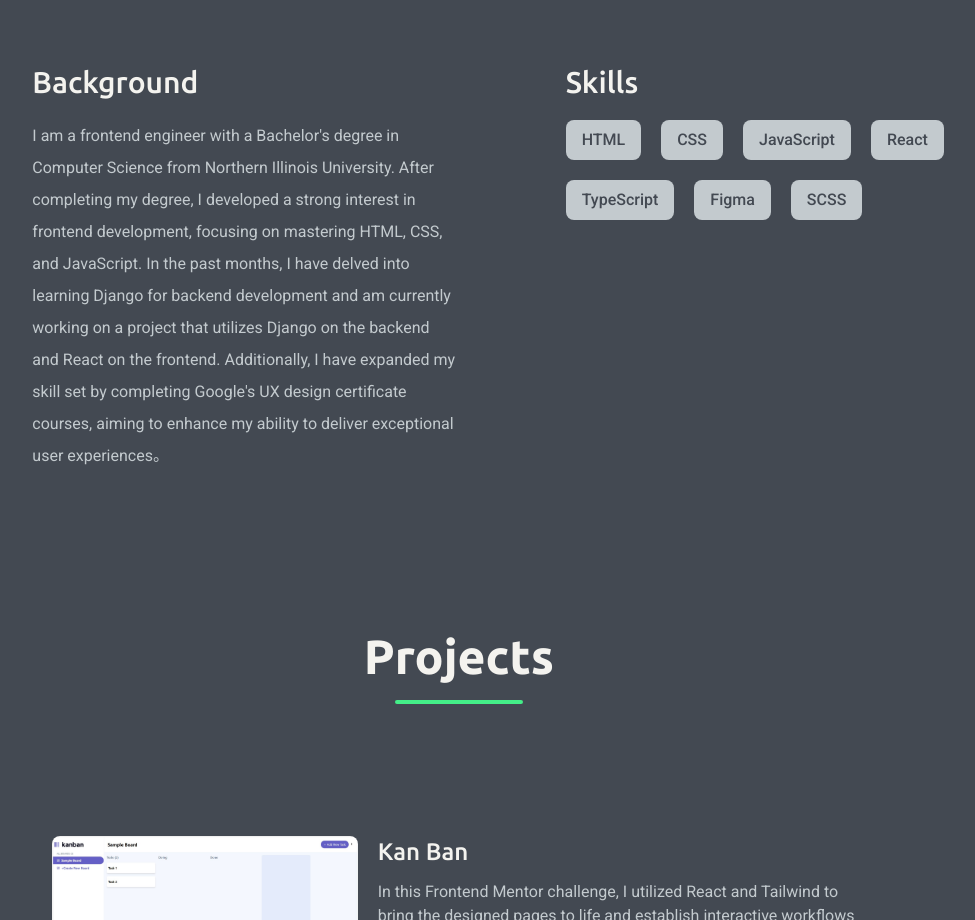
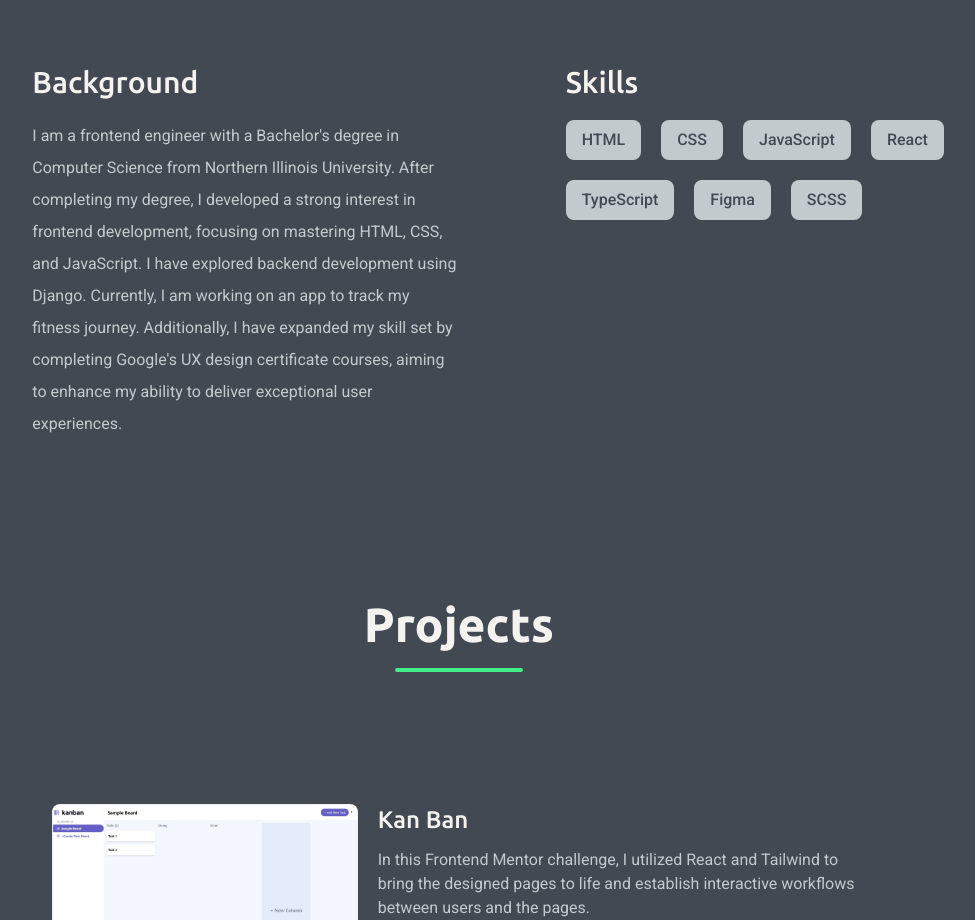
Before and after one commit to w1216linw/personal-web-v2, a Next.js app: page / in a window 1280 px wide. Shown: the part 1000-1920 px from the top of the page, without its empty margins (181-1156 px from the left). Built offline with nearby package versions, Linux system fonts and the light colour scheme.

Commit message:
:construction:

```diff
--- a/src/components/About.jsx
+++ b/src/components/About.jsx
@@ -9,16 +9,14 @@ const About = ({ aboutRef }) => {
         <div className="space-y-5 lg:col-start-3 lg:col-end-7 md:col-end-6 sm:col-start-1 sm:col-end-7">
           <h2 className="text-3xl font-medium">Background</h2>
           <p className="leading-8">
-            I am a frontend engineer with a Bachelor&apos;s degree in Computer
+            I am a frontend engineer with a Bachelor's degree in Computer
             Science from Northern Illinois University. After completing my
             degree, I developed a strong interest in frontend development,
-            focusing on mastering HTML, CSS, and JavaScript. In the past months,
-            I have delved into learning Django for backend development and am
-            currently working on a project that utilizes Django on the backend
-            and React on the frontend. Additionally, I have expanded my skill
-            set by completing Google&apos;s UX design certificate courses,
-            aiming to enhance my ability to deliver exceptional user
-            experiences。
+            focusing on mastering HTML, CSS, and JavaScript. I have explored
+            backend development using Django. Currently, I am working on an app
+            to track my fitness journey. Additionally, I have expanded my skill
+            set by completing Google's UX design certificate courses, aiming to
+            enhance my ability to deliver exceptional user experiences.
           </p>
         </div>
         <div className="space-y-5 lg:col-end-12 sm:col-start-8 sm:col-end-13">
```
